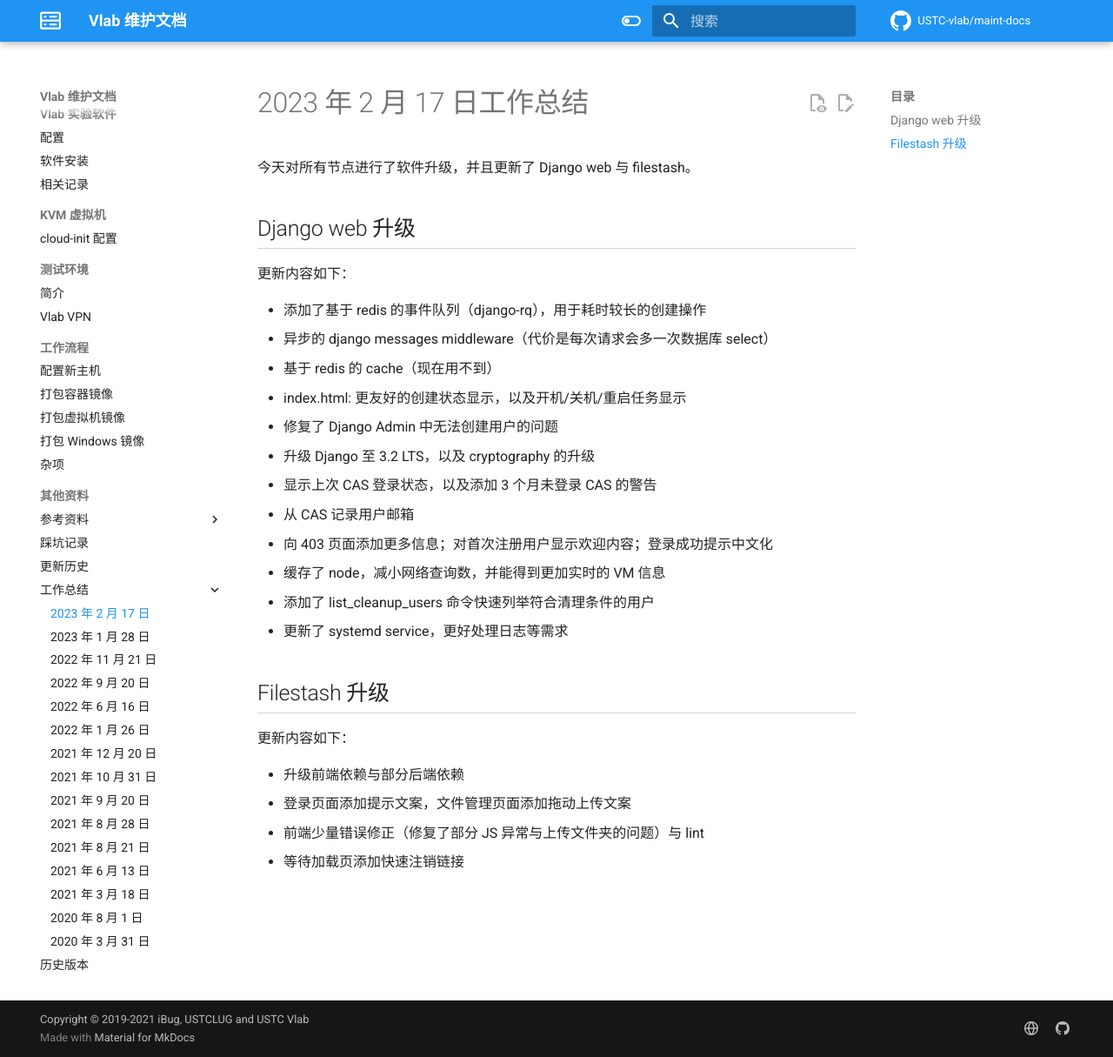
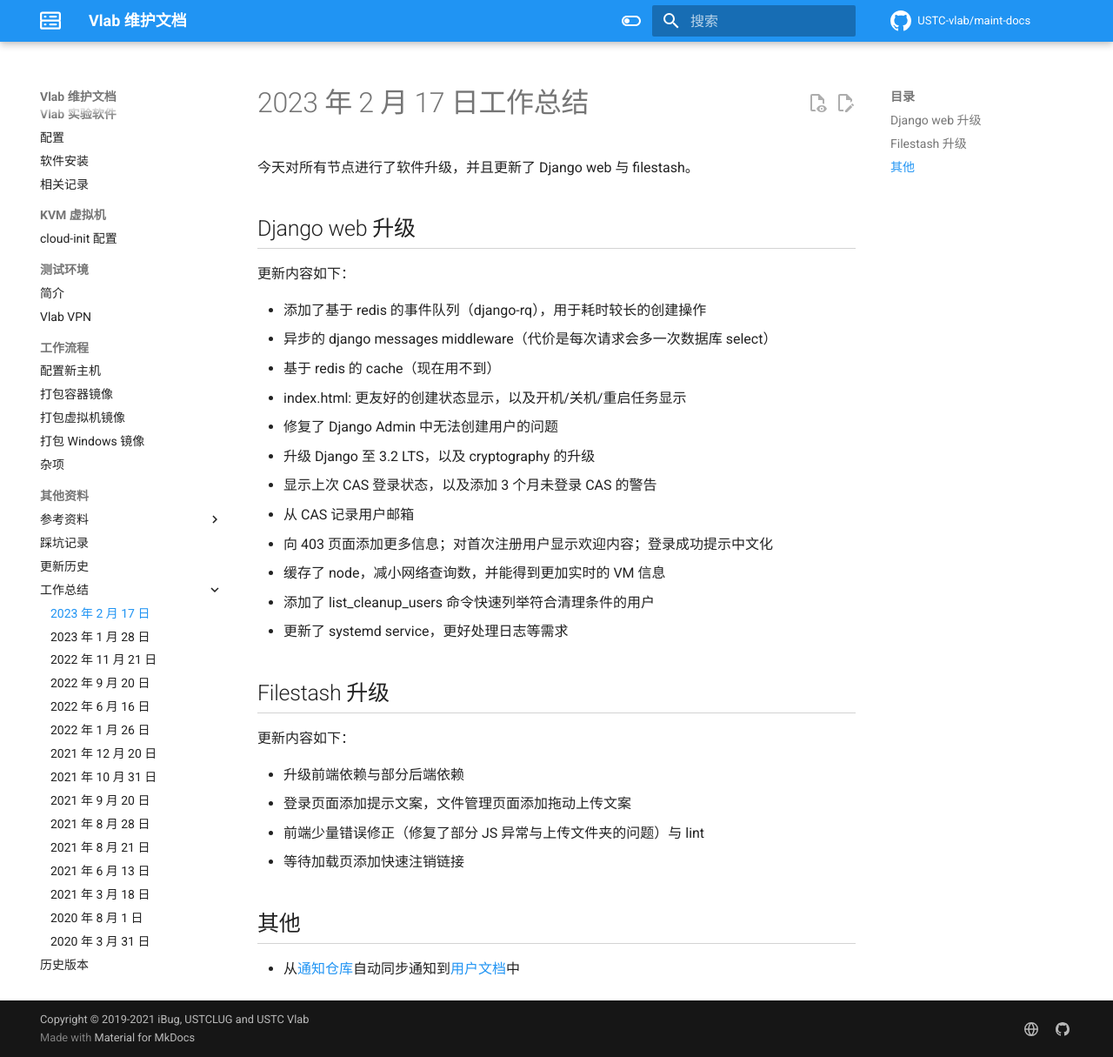
Before and after one commit to USTC-vlab/maint-docs, an MkDocs documentation site: the page built from docs/records/2023-02-17.md, in a window 1280 px wide and 1215 px high. Shown: the whole window at 87% size. Built offline with MkDocs 1.6.1 and Material for MkDocs 9.7.7, drawn with Linux system fonts in a browser that asks for light colours; comment, search, counter and statistics services are not loaded.

Commit message:
records/2023-02-17: Add auto-sync notif from GH to docs

```diff
--- a/docs/records/2023-02-17.md
+++ b/docs/records/2023-02-17.md
@@ -27,3 +27,7 @@
 - 登录页面添加提示文案，文件管理页面添加拖动上传文案
 - 前端少量错误修正（修复了部分 JS 异常与上传文件夹的问题）与 lint
 - 等待加载页添加快速注销链接
+
+## 其他
+
+- 从[通知仓库](https://github.com/USTC-vlab/notifications)自动同步通知到[用户文档](https://vlab.ustc.edu.cn/docs/announcements/)中
```
